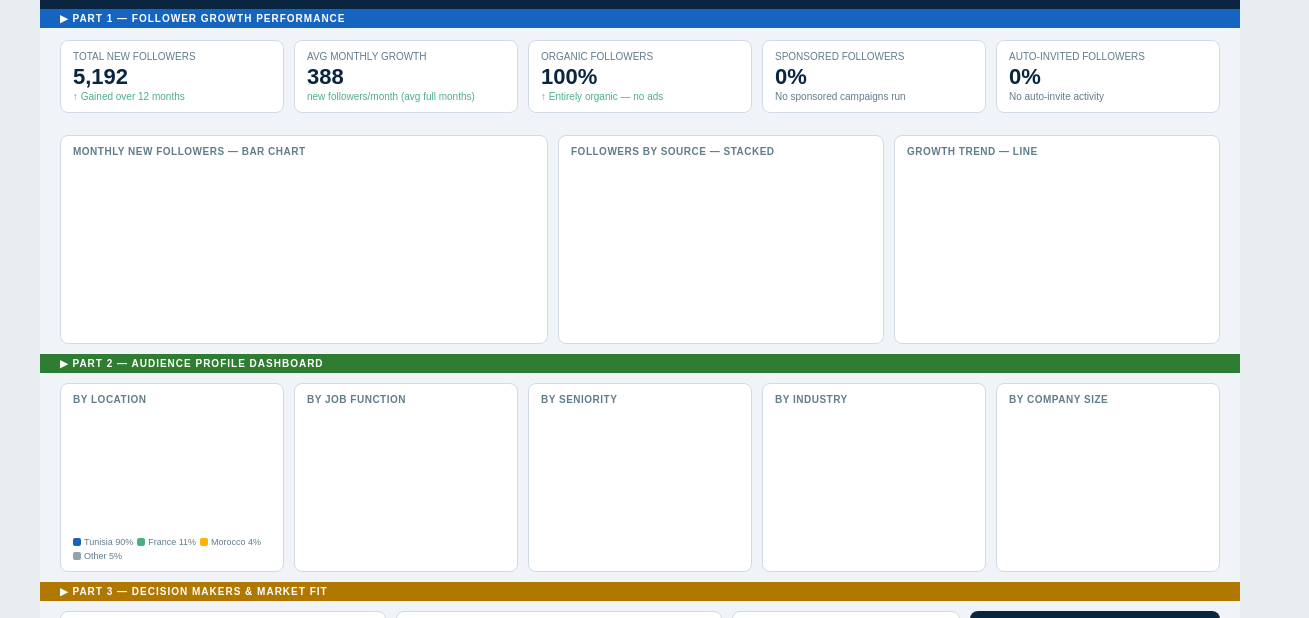
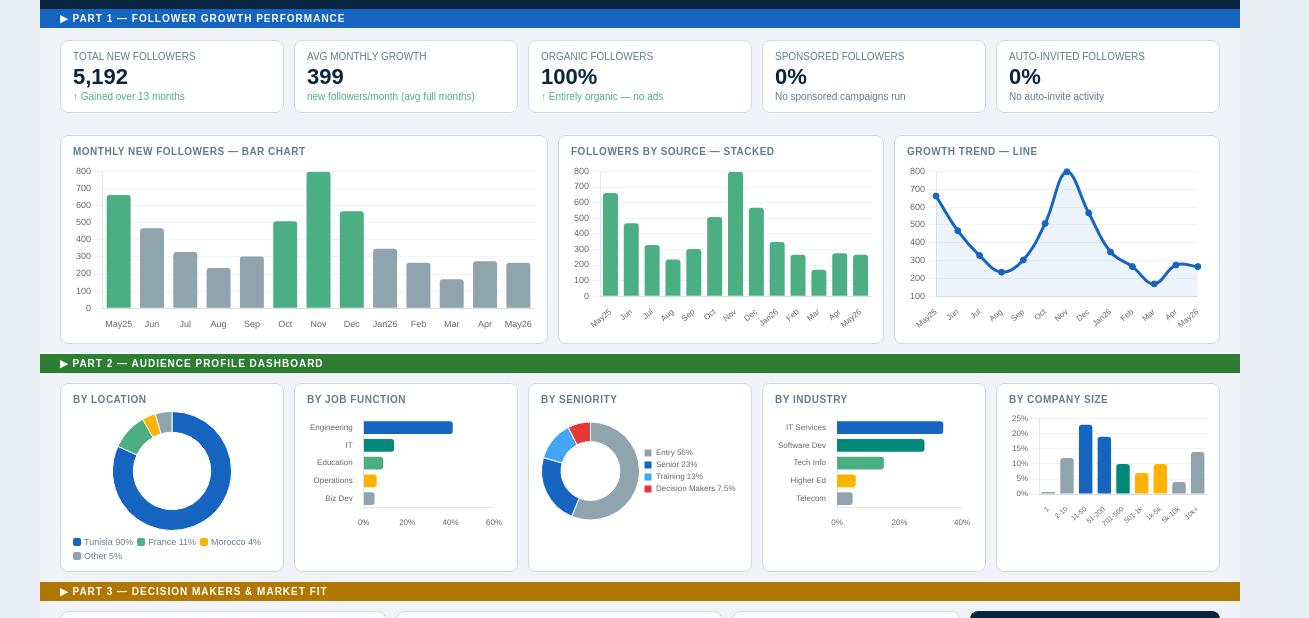
Before and after one commit to yenguimariem1-design/Dashboard, a website: page index.html in a window 1280 px wide. Shown: the part 102-720 px from the top of the page, 1309 px wide, since content can reach past the window. Drawn offline with nearby package versions, Linux system fonts and the light colour scheme; no server answers.

Commit message:
Serve static JSON for Netlify: fetch data/olivesoft_followers.json

```diff
--- a/index.html
+++ b/index.html
@@ -380,7 +380,7 @@ function buildDashboard(data) {
 }
 
 window.addEventListener('DOMContentLoaded', () => {
-  fetch('/api/olivesoft_followers')
+  fetch('/data/olivesoft_followers.json')
     .then(response => {
       if (!response.ok) throw new Error(response.statusText);
       return response.json();
```
